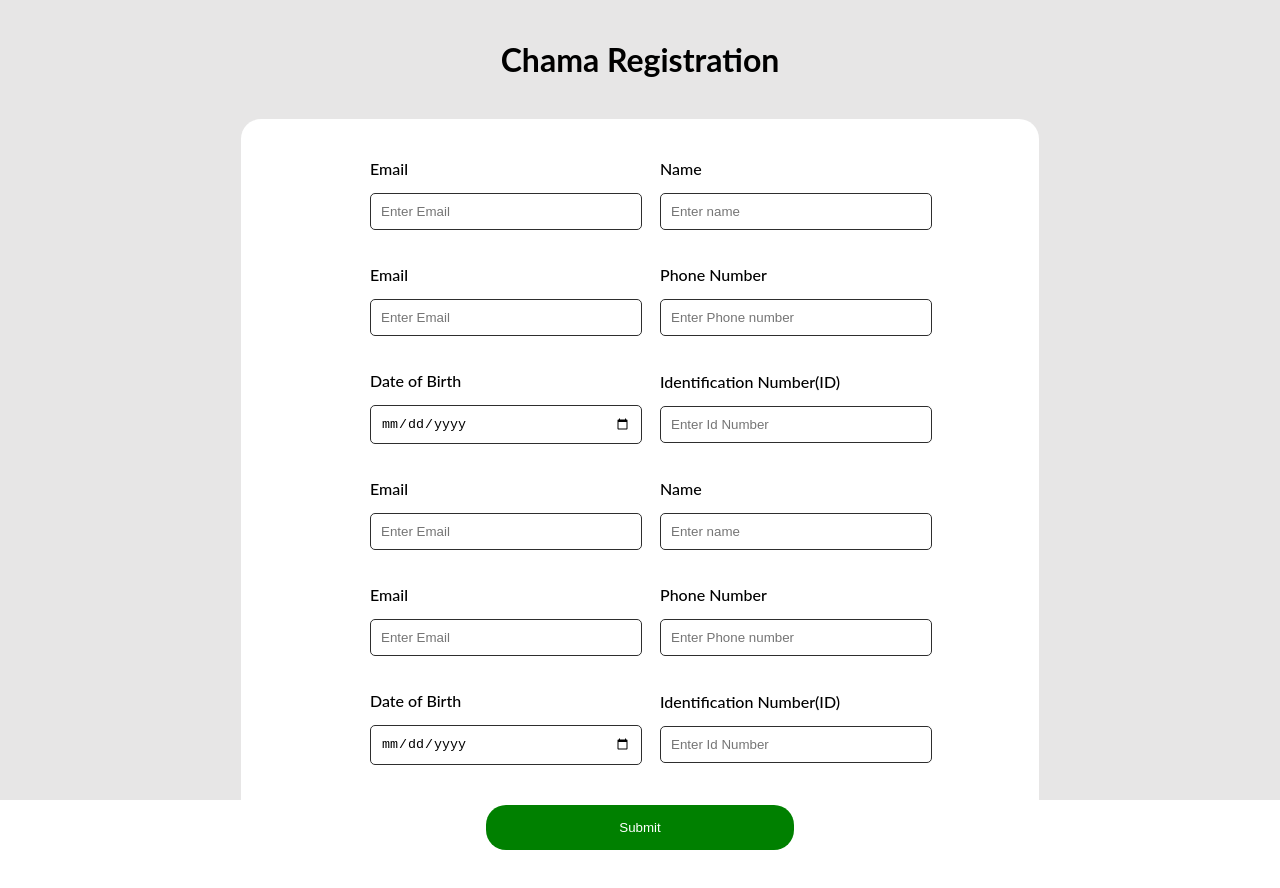
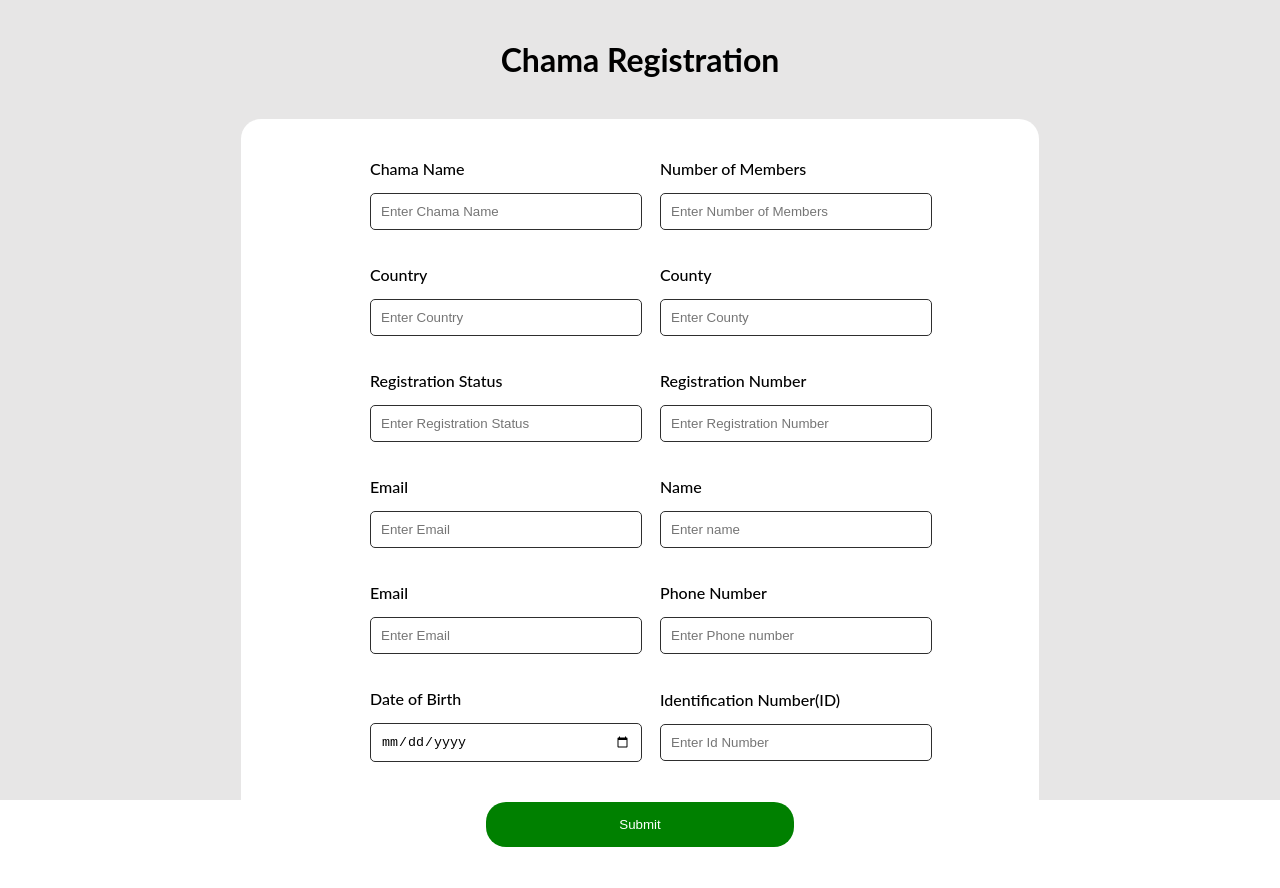
Before and after one commit to Alfred-ok/chamaLink, a Next.js app: page /registration-form in a window 1280 px wide. Shown: the top 888 px of the page. Built offline with nearby package versions, Linux system fonts and the light colour scheme.

Commit message:
chama and dashboard formed2

```diff
--- a/app/registration-form/page.js
+++ b/app/registration-form/page.js
@@ -8,12 +8,12 @@ import { useRouter } from 'next/navigation'
 
 export default function Page() {
   const [inputproperty, setInputproperty] =useState([
-    {type:'email',placeholder:'Enter Email',label:'Email'},
-    {type:'name',placeholder:'Enter name',label:'Name'},
-    {type:'email',placeholder:'Enter Email',label:'Email'},
-    {type:'number',placeholder:'Enter Phone number',label:'Phone Number'},
-    {type:'date',placeholder:'Enter Date of Birth',label:'Date of Birth'},
-    {type:'Number',placeholder:'Enter Id Number',label:'Identification Number(ID)'},
+    {type:'text',placeholder:'Enter Chama Name',label:'Chama Name'},
+    {type:'number',placeholder:'Enter Number of Members',label:'Number of Members'},
+    {type:'text',placeholder:'Enter Country',label:'Country'},
+    {type:'text',placeholder:'Enter County',label:'County'},
+    {type:'text',placeholder:'Enter Registration Status',label:'Registration Status'},
+    {type:'text',placeholder:'Enter Registration Number',label:'Registration Number'},
     {type:'email',placeholder:'Enter Email',label:'Email'},
     {type:'name',placeholder:'Enter name',label:'Name'},
     {type:'email',placeholder:'Enter Email',label:'Email'},
```
